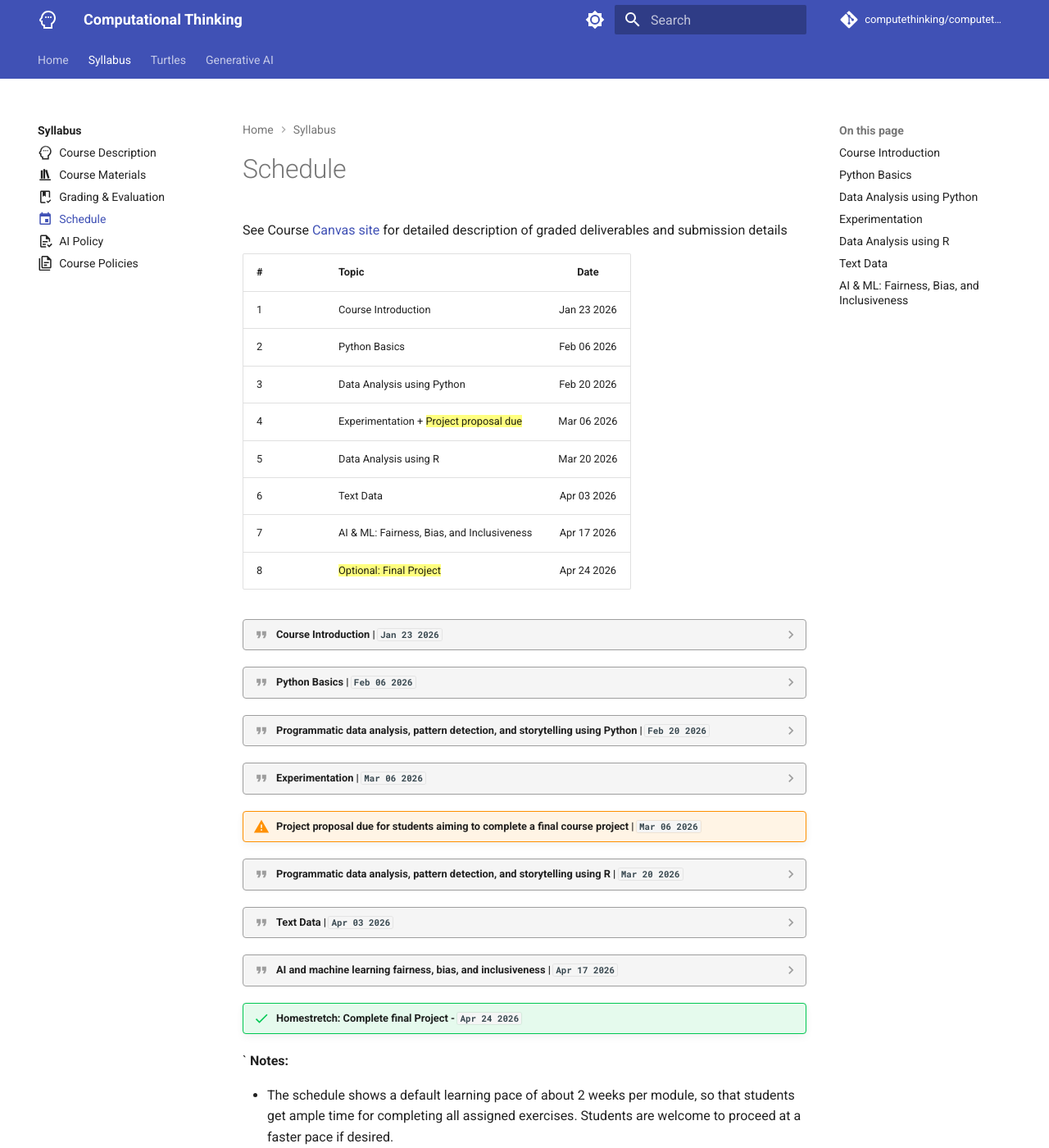
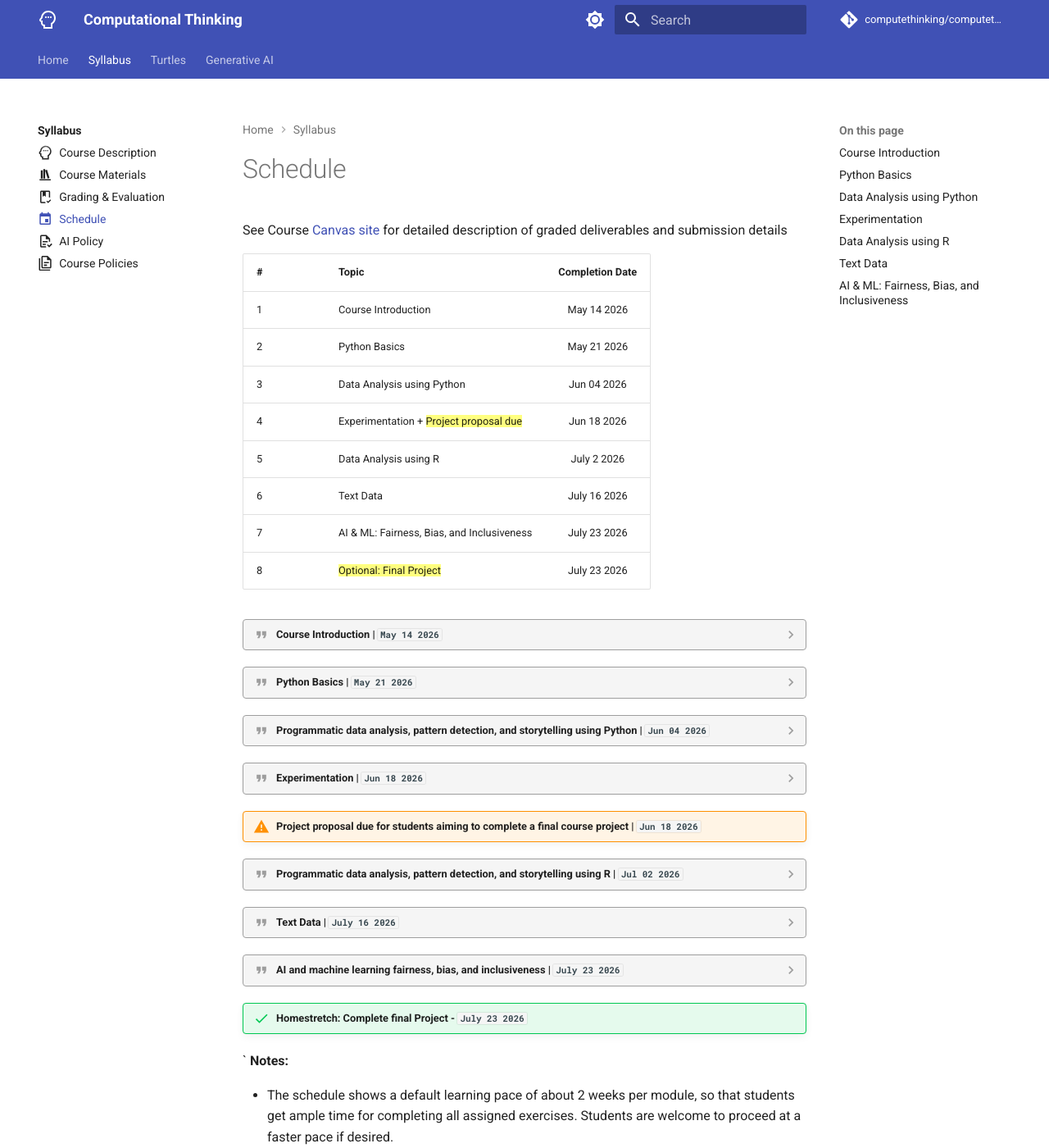
Before and after one commit to computethinking/computethinking.github.io, an MkDocs documentation site: the page built from docs/syllabus/schedule.md, in a window 1280 px wide and 1400 px high. Shown: the whole window at 82% size. Built offline with MkDocs 1.6.1 and Material for MkDocs 9.7.7, drawn with Linux system fonts in a browser that asks for light colours; comment, search, counter and statistics services are not loaded; some of the changed text lies outside the part shown.

```diff
--- a/docs/syllabus/schedule.md
+++ b/docs/syllabus/schedule.md
@@ -8,20 +8,20 @@ See Course [Canvas site](https://canvas.pitt.edu/courses/324345/assignments) for
 
 <div class="annotate" markdown>
 
-| # | Topic | Date |
+| # | Topic | Completion Date |
 | --|:---- | :---:|
-| 1 | Course Introduction | Jan 23 2026 |
-| 2 | Python  Basics| Feb 06 2026 |
-| 3 | Data Analysis using Python| Feb 20 2026 |
-| 4 | Experimentation + ==Project proposal due== | Mar 06 2026 |
-| 5 | Data Analysis using R| Mar 20 2026 |
-| 6 | Text Data| Apr 03 2026 |
-| 7 | AI & ML: Fairness, Bias, and Inclusiveness| Apr 17 2026 |
-| 8 | ==Optional: Final Project== | Apr 24 2026 |
+| 1 | Course Introduction | May 14 2026 |
+| 2 | Python  Basics| May 21 2026 |
+| 3 | Data Analysis using Python| Jun 04 2026 |
+| 4 | Experimentation + ==Project proposal due== | Jun 18 2026 |
+| 5 | Data Analysis using R| July 2 2026 |
+| 6 | Text Data| July 16 2026 |
+| 7 | AI & ML: Fairness, Bias, and Inclusiveness| July 23 2026 |
+| 8 | ==Optional: Final Project== | July 23 2026 |
 
 </div>
 
-??? quote "Course Introduction | `Jan 23 2026`"
+??? quote "Course Introduction | `May 14 2026`"
 
     ## :material-numeric-1-circle: Course Introduction
 
@@ -35,7 +35,7 @@ See Course [Canvas site](https://canvas.pitt.edu/courses/324345/assignments) for
             - [NotebookLM](https://www.linkedin.com/learning/notebooklm-for-research/learning-notebooklm-for-research) for Research
             - [NotebookLM: First Look](https://www.linkedin.com/learning/notebooklm-first-look/use-notebooklm-as-an-ai-powered-notebook-system)
 
-??? quote "Python Basics | `Feb 06 2026`"
+??? quote "Python Basics | `May 21 2026`"
 
     ## :material-numeric-2-circle: Python Basics
 
@@ -47,7 +47,7 @@ See Course [Canvas site](https://canvas.pitt.edu/courses/324345/assignments) for
 
     * Develop original art using Google Colab and ColabTurtlePlus.
 
-??? quote "Programmatic data analysis, pattern detection, and storytelling using Python | `Feb 20 2026`"
+??? quote "Programmatic data analysis, pattern detection, and storytelling using Python | `Jun 04 2026`"
 
     ## :material-numeric-3-circle: Data Analysis using Python
 
@@ -60,7 +60,7 @@ See Course [Canvas site](https://canvas.pitt.edu/courses/324345/assignments) for
     * 3-minute story telling video
     * Self-directed study of additional visualization tools (e.g., Plotly, Tableau, PowerBI) or modeling tools (e.g., Scikit)
 
-??? quote "Experimentation | `Mar 06 2026` "
+??? quote "Experimentation | `Jun 18 2026` "
 
     ## :material-numeric-4-circle: Experimentation
 
@@ -72,10 +72,10 @@ See Course [Canvas site](https://canvas.pitt.edu/courses/324345/assignments) for
 
     * Design an experiment Propose a causal question and a natural experiment
 
-!!! warning "Project proposal due for students aiming to complete a final course project |  `Mar 06 2026`"
+!!! warning "Project proposal due for students aiming to complete a final course project |  `Jun 18 2026`"
 
 
-??? quote "Programmatic data analysis, pattern detection, and storytelling using R | `Mar 20 2026`"
+??? quote "Programmatic data analysis, pattern detection, and storytelling using R | `Jul 02 2026`"
 
     ## :material-numeric-5-circle: Data Analysis using R
     Required exercises:
@@ -86,7 +86,7 @@ See Course [Canvas site](https://canvas.pitt.edu/courses/324345/assignments) for
 
     * Generate plots using R Self-directed study of regression analysis using R
 
-??? quote "Text Data | `Apr 03 2026`"
+??? quote "Text Data | `July 16 2026`"
 
     ## :material-numeric-6-circle: Text Data
 
@@ -98,7 +98,7 @@ See Course [Canvas site](https://canvas.pitt.edu/courses/324345/assignments) for
 
     * Conduct text mining analysis in R
 
-??? quote "AI and machine learning fairness, bias, and inclusiveness | `Apr 17 2026` "
+??? quote "AI and machine learning fairness, bias, and inclusiveness | `July 23 2026` "
 
     ## :material-numeric-7-circle: AI & ML: Fairness, Bias, and Inclusiveness
 
@@ -110,9 +110,10 @@ See Course [Canvas site](https://canvas.pitt.edu/courses/324345/assignments) for
 
     * Read posted research papers and answer discussion questions
 
-!!! success  "Homestretch: Complete final Project - `Apr 24 2026`"
+!!! success  "Homestretch: Complete final Project - `July 23 2026`"
 `
 **Notes:**
 
 - The schedule shows a default learning pace of about 2 weeks per module, so that students get ample time for completing all assigned exercises. Students are welcome to proceed at a faster pace if desired.
+- Please note that the modules closer to the finals week goes through some time compression to free up students during the finals week. Please take this into account when you plan your study schedule.
 - Students aiming to complete a final project must submit a brief proposal and receive approval by the completion of Module-3.
```
Also changed, not shown: docs/index.md (+2 -2 lines), docs/syllabus/index.md (+3 -3 lines).
